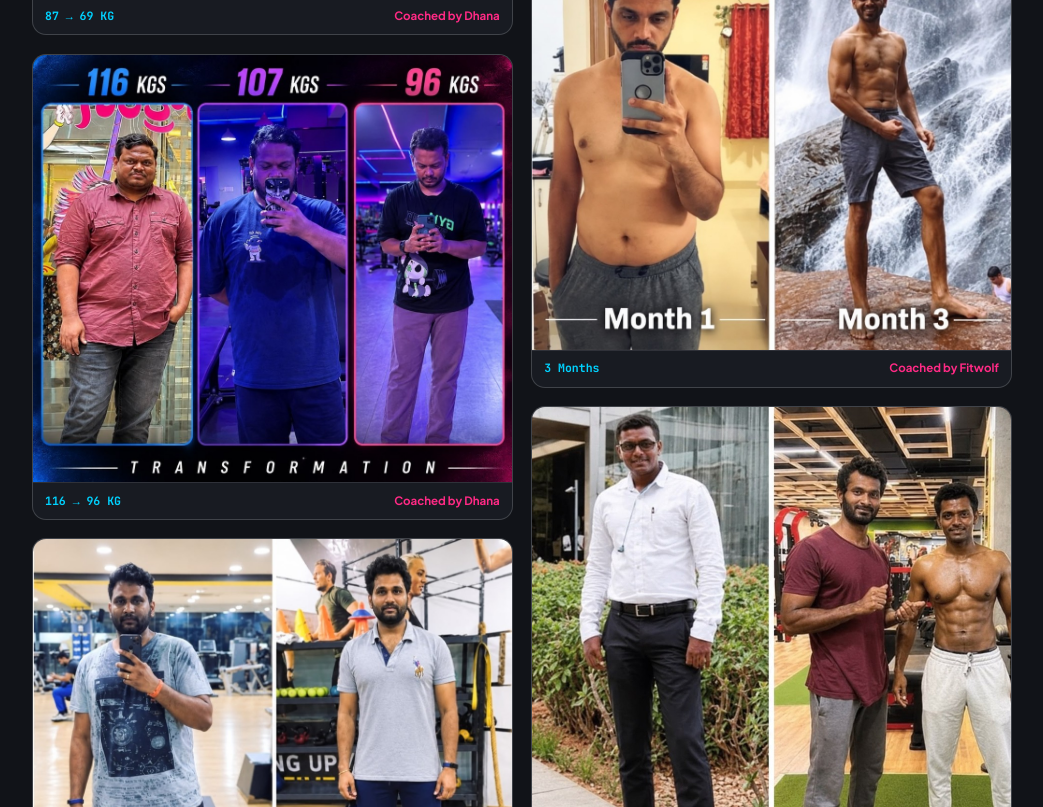
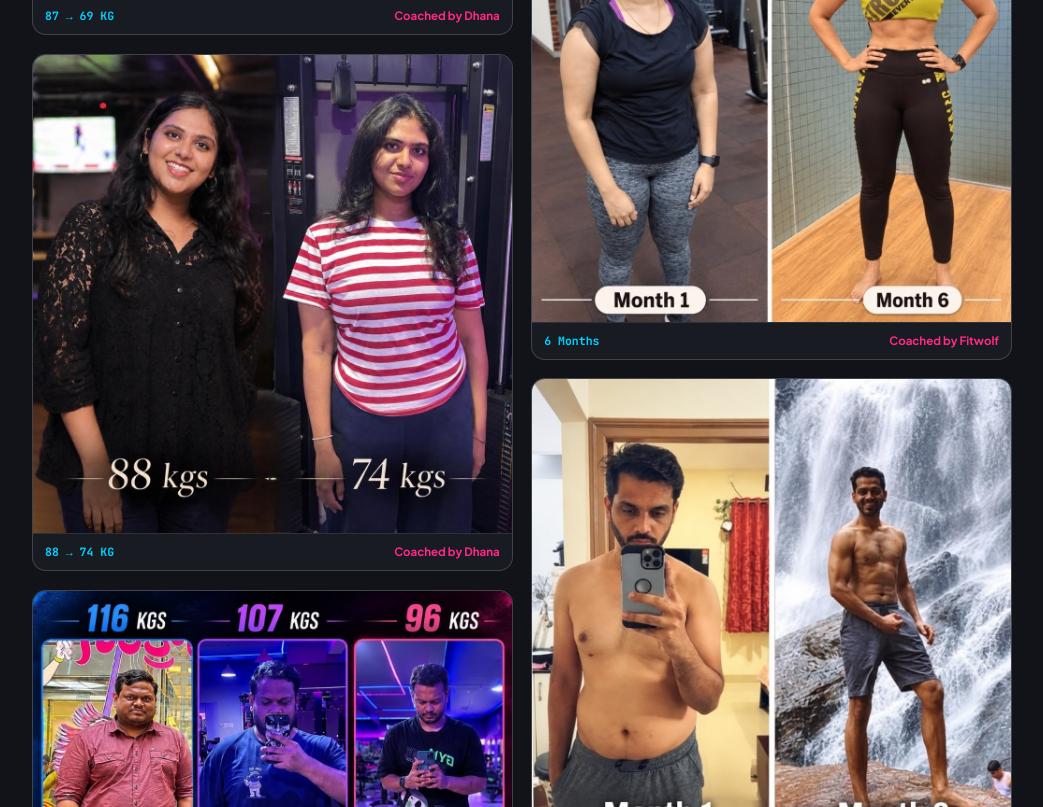
Before and after one commit to rayyan-error/glute-base-gym-demo, a plain HTML site: page transformations.html in a window 1280 px wide. Shown: the part 1389-2196 px from the top of the page, without its empty margins (118-1161 px from the left). Drawn offline with Linux system fonts and the light colour scheme.

Commit message:
Add 88 to 74 KG client transformation to transformations gallery

```diff
--- a/transformations.html
+++ b/transformations.html
@@ -118,6 +118,19 @@
             >
             <figcaption class="transformation-masonry-caption">
               <span class="transformation-metric">87 → 69 KG</span>
+              <span class="transformation-coach">Coached by Dhana</span>
+            </figcaption>
+          </figure>
+
+          <figure class="transformation-masonry-card">
+            <img
+              src="assets/images/transformations/transformation_11.jpg"
+              alt="88 kg to 74 kg client transformation coached by Dhana"
+              class="transformation-masonry-img"
+              loading="lazy"
+            >
+            <figcaption class="transformation-masonry-caption">
+              <span class="transformation-metric">88 → 74 KG</span>
               <span class="transformation-coach">Coached by Dhana</span>
             </figcaption>
           </figure>
```
Also changed, not shown: gallery.html (+1 -1 lines), assets/images/transformations/transformation_11.jpg (added).
